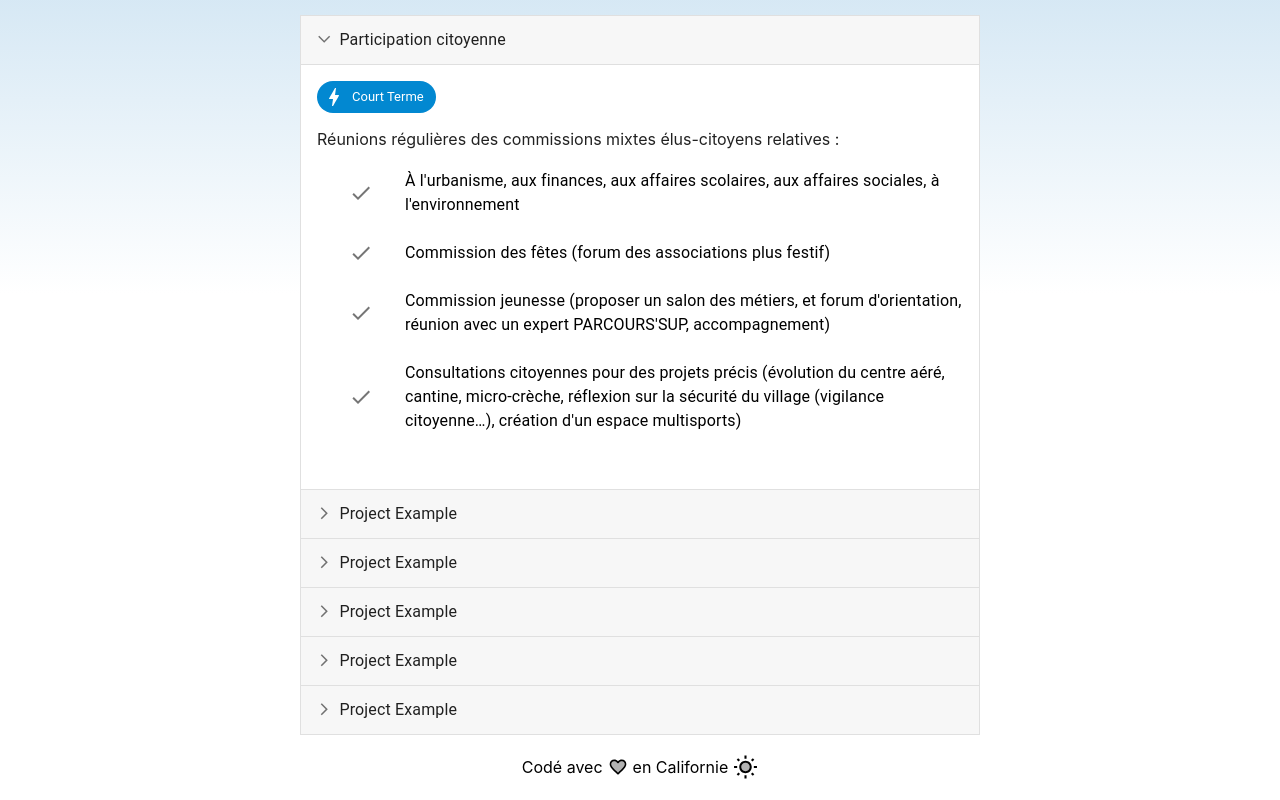
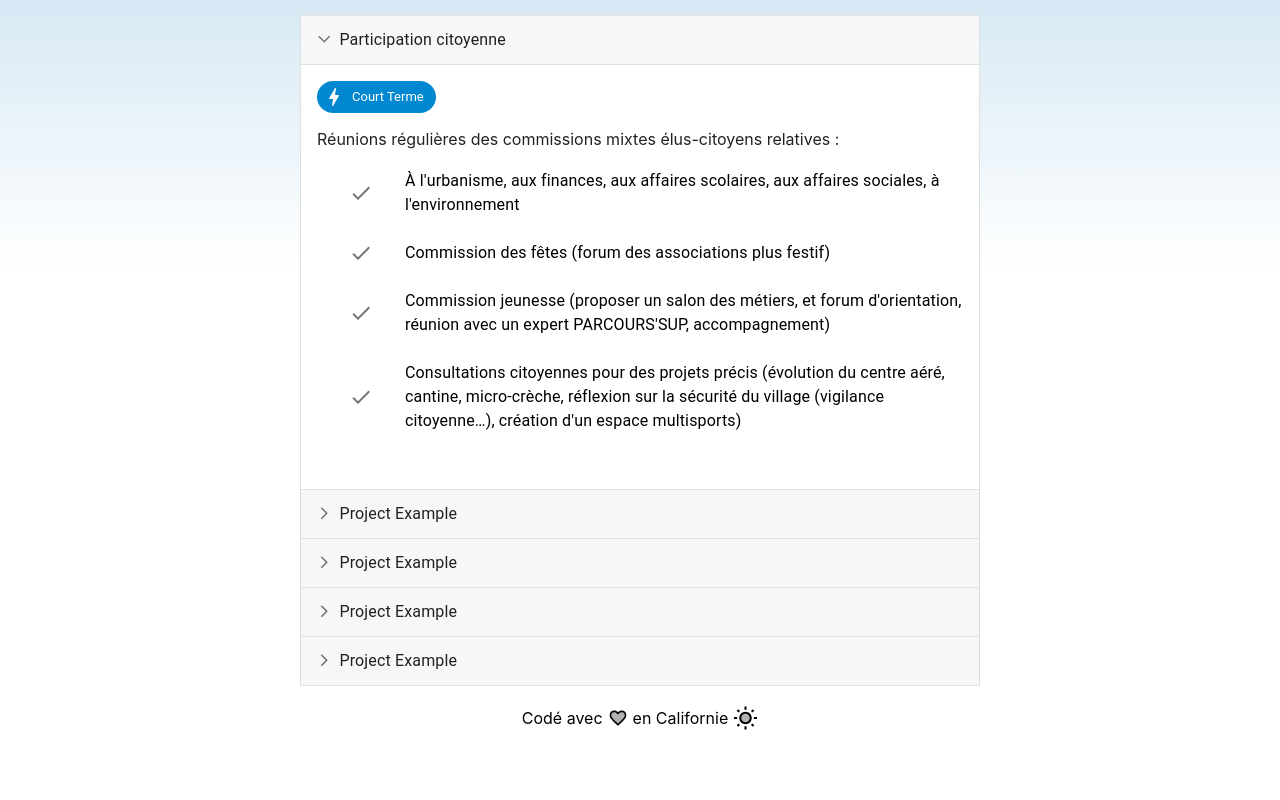
Before and after one commit to marionleborgne/avenir-saint-leger, a React (Create React App) app: page / in a window 1280 px wide. Shown: the part 5706-6506 px from the top of the page. After the commit the page ends 6457 px from the top, so only its background shows below. Built offline with nearby package versions, Linux system fonts and the light colour scheme.

Commit message:
remove entry

```diff
--- a/src/components/Projects/data.js
+++ b/src/components/Projects/data.js
@@ -55,9 +55,5 @@ export default [
     title: 'Project Example',
     shortTerm: <div>{`Blah blah blah.`}</div>,
     longTerm: <div>{`Bli bli bli bli bli bli bli bli bli bli.`}</div>
-  },
-  {
-    title: 'Project Example',
-
   }
 ];
```
